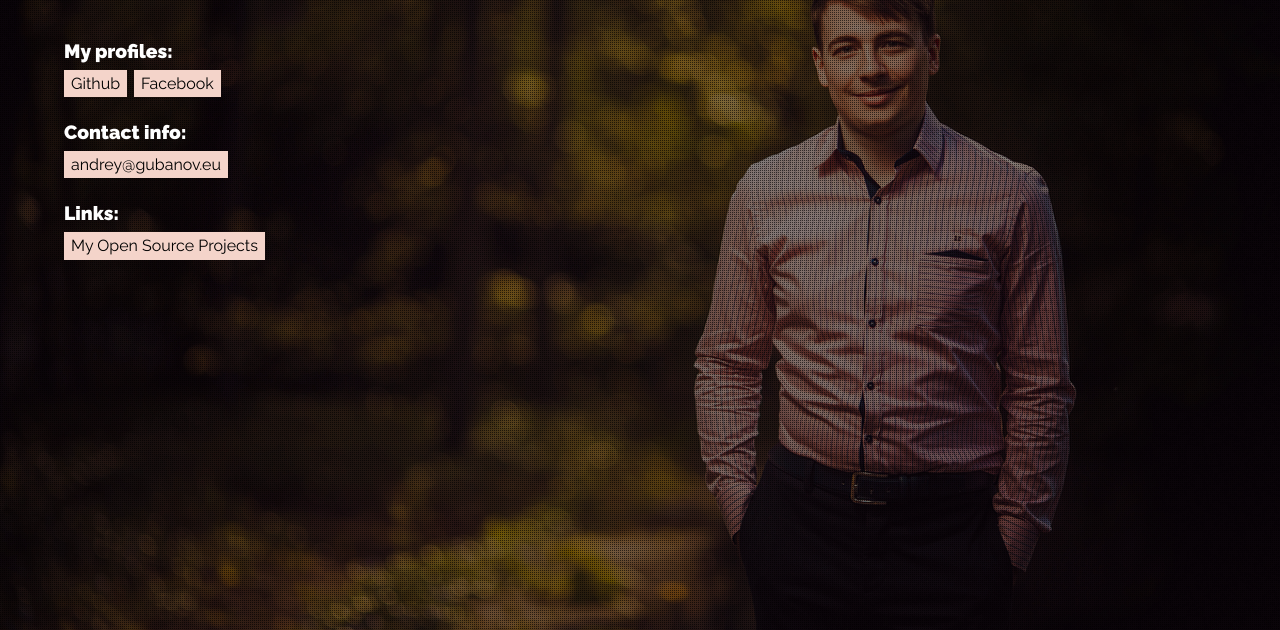
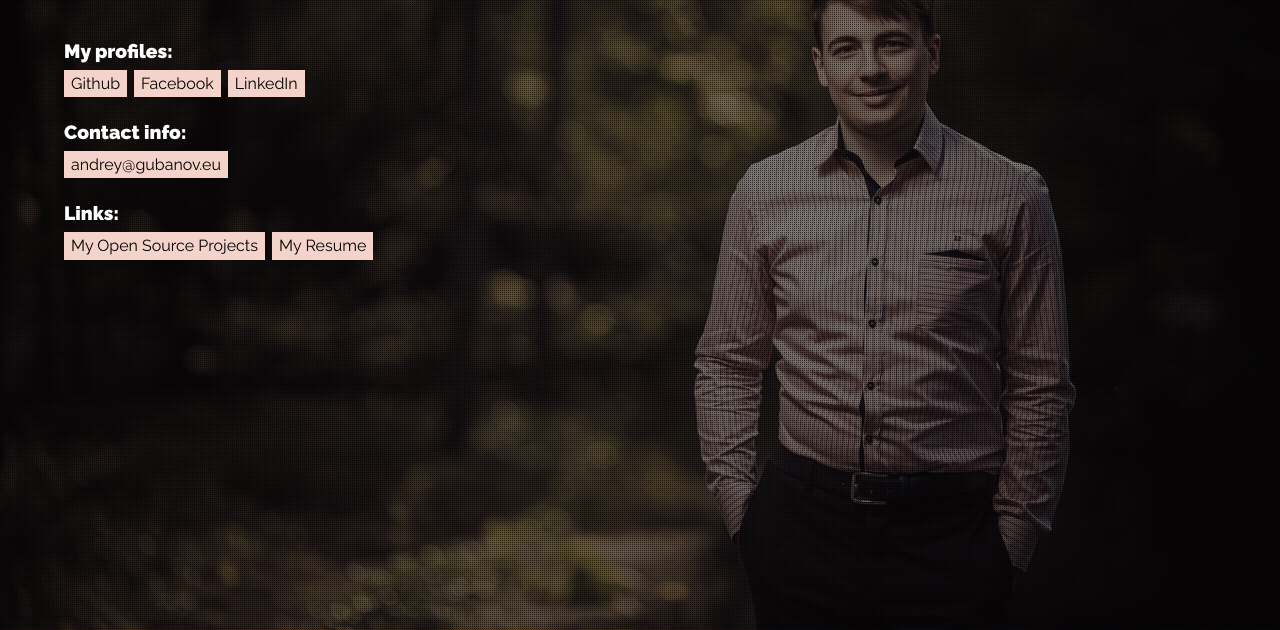
Before and after one commit to finom/gubanov.eu, a website: page index.html in a window 1280 px wide. Shown: the part 170-800 px from the top of the page. Drawn offline with Linux system fonts and the light colour scheme.

Commit message:
Update index.html

```diff
--- a/index.html
+++ b/index.html
@@ -59,6 +59,7 @@
         <p>
             <a href="https://github.com/finom" target="_blank">Github</a>
             <a href="https://www.facebook.com/andrey.gubanov.9" target="_blank">Facebook</a>
+            <a href="https://www.linkedin.com/in/finom/" target="_blank">LinkedIn</a>
         </p>
 
 		<h3>Contact info:</h3>
@@ -67,6 +68,7 @@
 		<h3>Links:</h3>
         <p>
           <a href="http://opensource.gubanov.eu/" target="_blank">My Open Source Projects</a>
+          <a href="/resume.pdf" download>My Resume</a>
 
         </p>
     </main>
```
